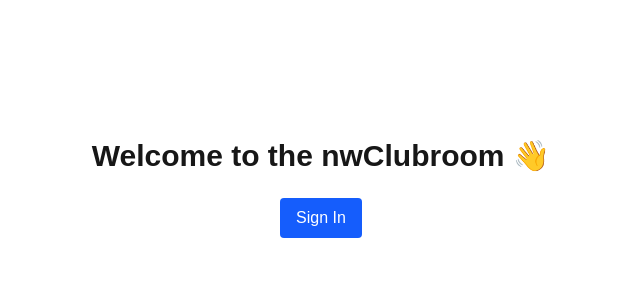
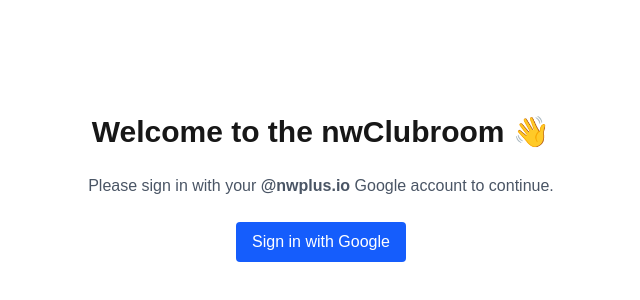
Before and after one commit to nwplus/clubroomie, a Next.js app in the folder client/: page / in a window 1280 px wide. Shown: the part 212-512 px from the top of the page, without its empty margins (319-959 px from the left). Built offline with nearby package versions, Linux system fonts and the light colour scheme; no server answers.

Commit message:
fix: remove separate signin page, remove infinite redirect bug

```diff
--- a/client/src/app/checkin/page.tsx
+++ b/client/src/app/checkin/page.tsx
@@ -28,7 +28,6 @@
       hasCheckedIn.current = true;
 
       const durationParam = searchParams.get("duration");
-      console.log(durationParam);
       const durationMinutes = durationParam ? parseInt(durationParam) : null;
       const expirationISO =
         durationMinutes &&
--- a/client/src/app/components/RequireAuth.tsx
+++ b/client/src/app/components/RequireAuth.tsx
@@ -17,7 +17,7 @@
   useEffect(() => {
     if (user === null) {
       const encoded = encodeURIComponent(pathname);
-      router.replace(`/signin?redirect=${encoded}`);
+      router.replace(`/?redirect=${encoded}`);
     } else if (user) {
       setCheckedAuth(true);
     }
--- a/client/src/app/components/UserNav.tsx
+++ b/client/src/app/components/UserNav.tsx
@@ -10,7 +10,7 @@
 
   const signOut = async () => {
     await auth.signOut();
-    router.replace("/signin");
+    router.replace("/");
   };
 
   if (!user) return null;
--- a/client/src/app/page.tsx
+++ b/client/src/app/page.tsx
@@ -1,23 +1,54 @@
 "use client";
 
-import { useRouter } from "next/navigation";
-import { useAuth } from "@/app/context/AuthContext";
+import { useRouter, useSearchParams } from "next/navigation";
+import { Suspense, useEffect, useState } from "react";
+import { auth } from "@/app/lib/firebase";
+import SignInButton from "@/app/components/SignInButton";
+import { User } from "firebase/auth";
 
-export default function HomePage() {
-  const { user } = useAuth();
+export default function SuspensefulHomePage() {
+  return (
+    <Suspense>
+      <HomePage />
+    </Suspense>
+  );
+}
+
+function HomePage() {
+  const [user, setUser] = useState<User | null>(null);
+  const [userChecked, setUserChecked] = useState(false);
+
   const router = useRouter();
+  const searchParams = useSearchParams();
+  const redirectPath = searchParams.get("redirect") || "/";
+
+  useEffect(() => {
+    const unsubscribe = auth.onAuthStateChanged((currentUser) => {
+      setUser(currentUser);
+      setUserChecked(true);
+
+      if (currentUser && redirectPath !== "/") {
+        router.replace(redirectPath);
+      }
+    });
+
+    return () => unsubscribe();
+  }, [redirectPath]);
+
+  if (!userChecked) return null;
 
   return (
     <div className="min-h-screen flex flex-col items-center justify-center gap-6 p-6">
       <h1 className="text-3xl font-bold">Welcome to the nwClubroom 👋</h1>
 
       {!user ? (
-        <button
-          onClick={() => router.push("/signin")}
-          className="px-4 py-2 bg-blue-600 text-white rounded hover:bg-blue-700"
-        >
-          Sign In
-        </button>
+        <>
+          <p className="text-center text-gray-600">
+            Please sign in with your <strong>@nwplus.io</strong> Google account
+            to continue.
+          </p>
+          <SignInButton redirectPath={redirectPath} />
+        </>
       ) : (
         <div className="flex gap-4">
           <button
--- a/client/src/app/signin/page.tsx
+++ /dev/null
@@ -1,46 +0,0 @@
-"use client";
-
-import { useSearchParams, useRouter } from "next/navigation";
-import SignInButton from "@/app/components/SignInButton";
-import { Suspense, useEffect, useState } from "react";
-import { auth } from "@/app/lib/firebase";
-
-export default function SuspensefulSignIn() {
-  return (
-    <Suspense>
-      <SignIn />
-    </Suspense>
-  );
-}
-
-function SignIn() {
-  const router = useRouter();
-  const searchParams = useSearchParams();
-  const redirectPath = searchParams.get("redirect") || "/";
-
-  const [userChecked, setUserChecked] = useState(false);
-
-  useEffect(() => {
-    const unsub = auth.onAuthStateChanged((user) => {
-      if (user) {
-        router.replace(redirectPath);
-      } else {
-        setUserChecked(true);
-      }
-    });
-    return () => unsub();
-  }, []);
-
-  if (!userChecked) return null;
-
-  return (
-    <div className="min-h-screen flex flex-col items-center justify-center p-6">
-      <h1 className="text-3xl font-bold mb-4">Welcome to Clubroomie 👋</h1>
-      <p className="mb-6 text-center text-gray-600">
-        Please sign in with your <strong>@nwplus.io</strong> Google account to
-        continue.
-      </p>
-      <SignInButton redirectPath={redirectPath} />
-    </div>
-  );
-}
```
